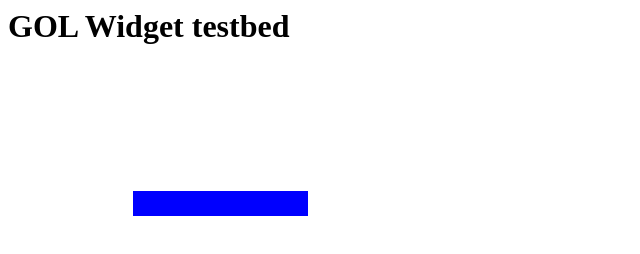
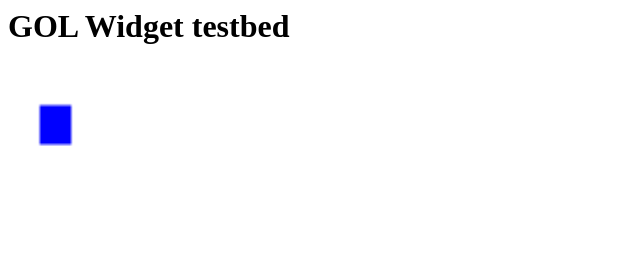
Before and after one commit to jmcphers/golwidget, a plain HTML site: page source/index.html in a window 1280 px wide. Shown: the whole page, without its empty margins (0-640 px from the left). Drawn offline with Linux system fonts and the light colour scheme.

Commit message:
extract playing field into class

```diff
--- /dev/null
+++ b/source/gol.css
@@ -0,0 +1,4 @@
+.gol_field {
+    width: 75%;
+    height: 75%;
+}
--- a/source/gol.js
+++ b/source/gol.js
@@ -1,8 +1,17 @@
-function createField(width, height, rows, cols) {
-    // create the canvas and extract the context
-    var canvas = document.createElement("canvas");
-    var ctx = canvas.getContext("2d");
-    ctx.fillStyle = "#0000ff";
-    ctx.fillRect(width / 4, height / 4, width * 0.75, height * 0.75);
-    return canvas;
-}
+var GolField = (function () {
+    function GolField(rows, cols) {
+        // create the canvas and extract the context
+        this.canvas = document.createElement("canvas");
+        this.rows = rows;
+        this.cols = cols;
+    }
+    GolField.prototype.getCanvas = function () {
+        return this.canvas;
+    };
+    GolField.prototype.render = function () {
+        var ctx = this.canvas.getContext("2d");
+        ctx.fillStyle = "#0000ff";
+        ctx.fillRect(10, 10, 10, 10);
+    };
+    return GolField;
+})();
--- a/source/index.html
+++ b/source/index.html
@@ -1,10 +1,17 @@
 <html>
 <head>
     <script src="gol.js"></script>
+    <link rel="stylesheet" href="gol.css" />
     <script>
     window.addEventListener("load", function() {
-        var ele = createField(500, 500, 100, 100);
+        // create the field
+        var gol = new GolField(100, 100);
+        var ele = gol.getCanvas();
+        ele.className = "gol_field";
+
+        // place and render
         document.body.appendChild(ele);
+        gol.render();
     });
     </script>
 </head>
```
Also changed, not shown: 1 other file.
